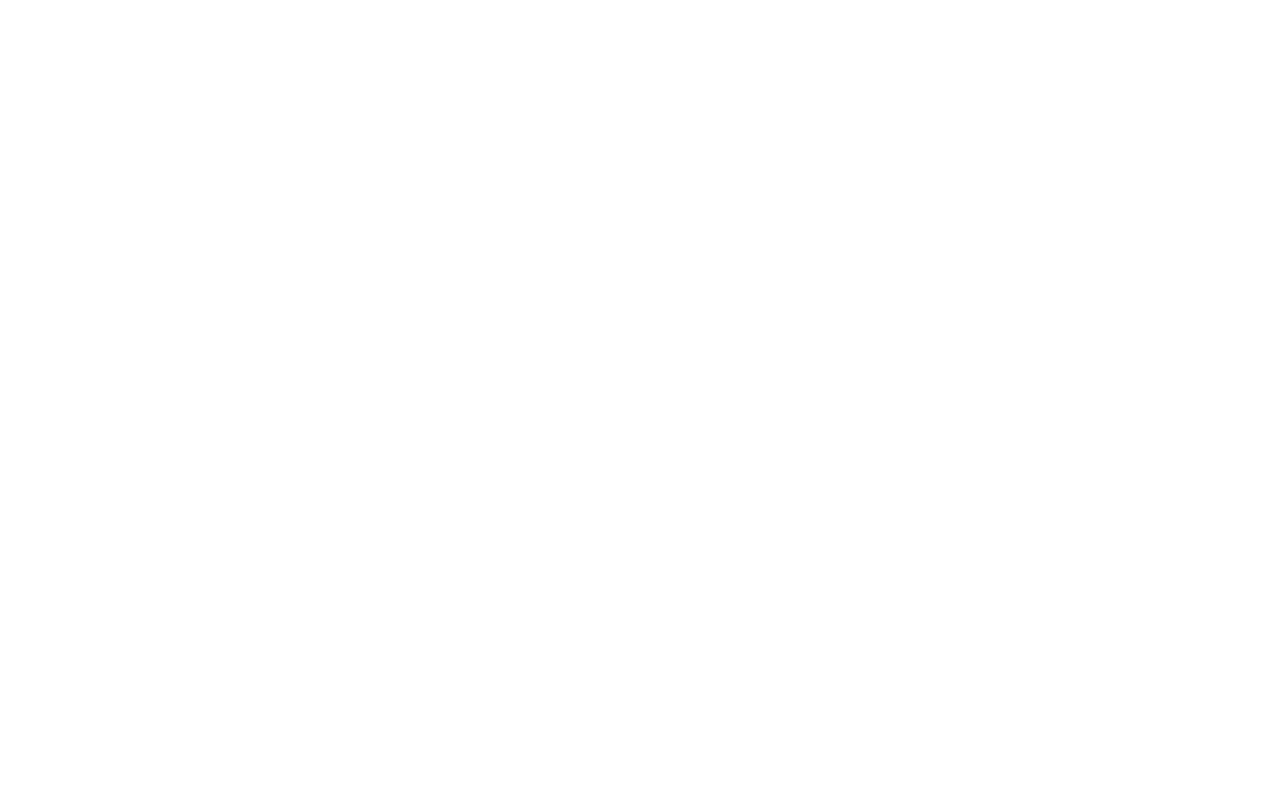
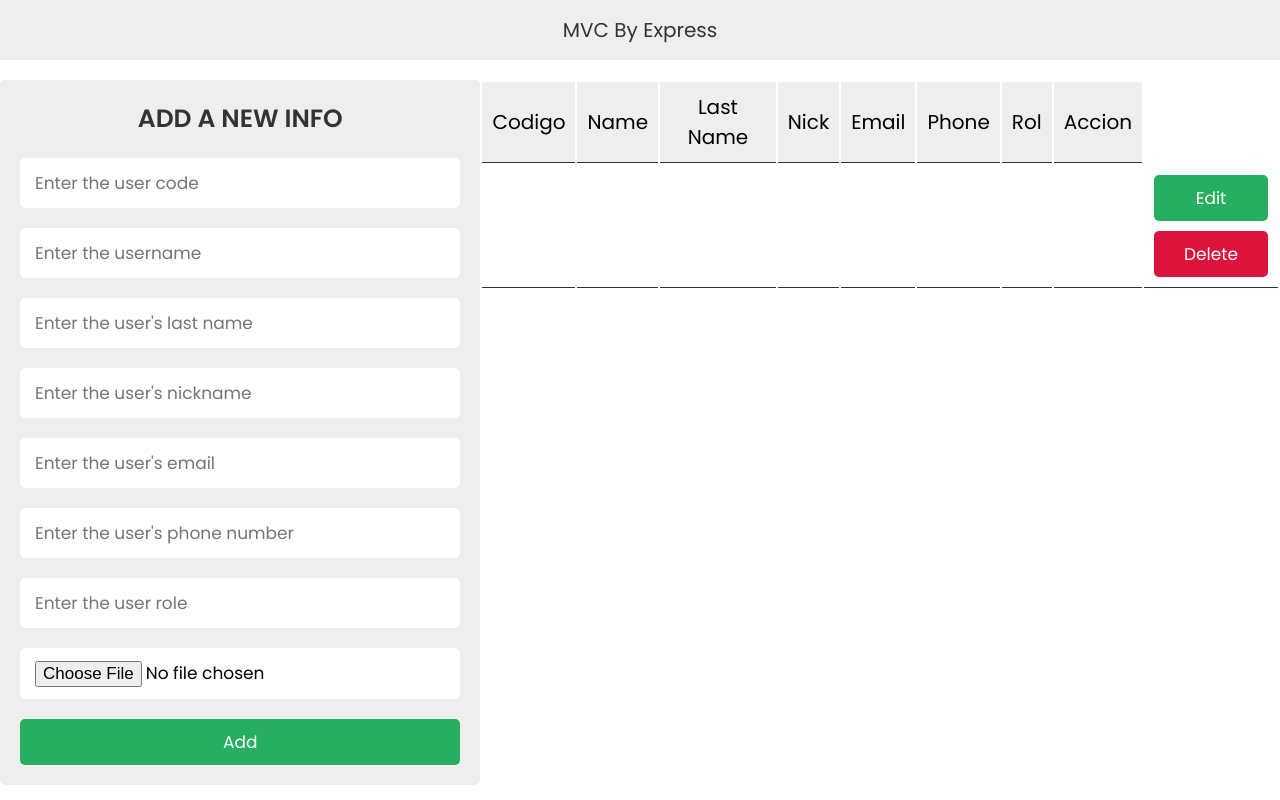
Before and after one commit to KevinnNeira/cineCampus, a React (Vite) app: page /product in a window 1280 px wide. Before the commit this address had no page. Built offline with nearby package versions, Linux system fonts and the light colour scheme.

Commit message:
style: :lipstick: Se le agrego la vista al crud

```diff
--- /dev/null
+++ b/src/components/Crud.jsx
@@ -0,0 +1,61 @@
+import React from 'react'
+
+export const Crud = () => {
+  return (
+    <body>
+    <body>
+        <span className="message">MVC by express</span>
+        <div className="container">
+            <div className="admin-product-form-container">
+                 <form id="myForm" action="/user/v1" method="POST">
+                    <h3>add a new info</h3>
+                    <input type="number" placeholder="Enter the user code" name="codigo" className="box"/>
+                    <input type="text" placeholder="Enter the username" name="nombre" className="box"/>
+                    <input type="text" placeholder="Enter the user's last name" name="apellido" className="box"/>
+                    <input type="text" placeholder="Enter the user's nickname" name="nick" className="box"/>
+                    <input type="email" placeholder="Enter the user's email" name="corro_electronico" className="box"/>
+                    <input type="number" placeholder="Enter the user's phone number" name="telefono" className="box"/>
+                    <input type="rol" placeholder="Enter the user role" name="rol" className="box"/>
+                    <input type="file" accept="image/png, image/jpeg, image/jpg" name="product_image" className="box"/>
+                    <input type="submit" className="btn" name="add" value="add"/>
+                </form>
+            </div>
+            <div className="product-display">
+                <table className="product-display-table">
+                    <thead>
+                        <tr>
+                            <td>Codigo</td>
+                            <td>Name</td>
+                            <td>Last name</td>
+                            <td>Nick</td>
+                            <td>Email</td>
+                            <td>Phone</td>
+                            <td>Rol</td>
+                            <td>Accion</td>
+                        </tr>
+                    </thead>
+                    <tbody id="myTbody">
+                            <tr>
+                            <td><img src="//" height="100" alt=""/></td>
+                            <td contenteditable></td>
+                            <td></td>
+                            <td></td>
+                            <td></td>
+                            <td></td>
+                            <td></td>
+                            <td></td>
+                            <td>
+                                <a href="#" className="btn"> edit </a>
+                                <a href="#" className="btn"> delete </a>
+                            </td>
+                        </tr>
+                    </tbody>
+                </table>
+            </div>
+        </div>
+    </body>
+</body>
+  )
+}
+
+export default Crud;
--- a/src/main.jsx
+++ b/src/main.jsx
@@ -5,6 +5,7 @@
 import './styles/css/Home.css'
 import './styles/css/LogIn.css'
 import './styles/css/SignUp.css'
+import './styles/css/Crud.css'
 
 ReactDom.createRoot(document.getElementById('root')).render(
   <React.StrictMode>
--- a/src/router/AppRouter.jsx
+++ b/src/router/AppRouter.jsx
@@ -2,6 +2,7 @@
 import Home from '../components/Home';
 import LogIn from '../components/LogIn';
 import SignUp from '../components/SignUp';
+import Crud from '../components/Crud';
 
 export const AppRouter = () => {
     return(
@@ -9,6 +10,7 @@
             <Route path='/' element={<Home/>}/>
             <Route path='/logIn' element={<LogIn/>}/>
             <Route path='/signUp' element={<SignUp/>}/>
+            <Route path='/product' element={<Crud/>}/>
         </Routes>
     )
 }
--- /dev/null
+++ b/src/styles/css/Crud.css
@@ -0,0 +1,155 @@
+@import url(variables.css);
+@import url('https://fonts.googleapis.com/css2?family=Poppins:wght@100;200;300;400;500;600&display=swap');
+* {
+    font-family: 'Poppins', sans-serif;
+    margin: 0;
+    padding: 0;
+    box-sizing: border-box;
+    outline: none;
+    border: none;
+    text-decoration: none;
+    text-transform: capitalize;
+}
+
+html {
+    font-size: 62.5%;
+    overflow-x: hidden;
+}
+
+.btn {
+    display: block;
+    width: 100%;
+    cursor: pointer;
+    border-radius: .5rem;
+    margin-top: 1rem;
+    font-size: 1.7rem;
+    padding: 1rem 3rem;
+    background: var(--green);
+    color: var(--white);
+    text-align: center;
+}
+
+.btn:hover {
+    background: var(--black);
+}
+
+.message {
+    display: block;
+    background: var(--bg-color);
+    padding: 1.5rem 1rem;
+    font-size: 2rem;
+    color: var(--black);
+    margin-bottom: 2rem;
+    text-align: center;
+}
+
+.container {
+    display: flex;
+    justify-content: space-around;
+}
+
+.admin-product-form-container.centered {
+    display: flex;
+    align-items: center;
+    justify-content: center;
+    min-height: 100vh;
+
+}
+
+.admin-product-form-container form {
+    max-width: 50rem;
+    padding: 2rem;
+    border-radius: .5rem;
+    background: var(--bg-color);
+}
+
+.admin-product-form-container form h3 {
+    text-transform: uppercase;
+    color: var(--black);
+    margin-bottom: 1rem;
+    text-align: center;
+    font-size: 2.5rem;
+}
+
+.admin-product-form-container form .box {
+    width: 100%;
+    border-radius: .5rem;
+    padding: 1.2rem 1.5rem;
+    font-size: 1.7rem;
+    margin: 1rem 0;
+    background: var(--white);
+    text-transform: none;
+}
+
+.product-display {
+    /* margin: 2rem 0; */
+    width: 65%;
+    height: 85svh;
+    overflow-y: auto;
+}
+
+.product-display .product-display-table {
+    width: 100%;
+    text-align: center;
+}
+
+.product-display .product-display-table thead {
+    background: var(--bg-color);
+}
+
+.product-display .product-display-table th {
+    padding: 1rem;
+    font-size: 2rem;
+}
+
+
+.product-display .product-display-table td {
+    padding: 1rem;
+    font-size: 2rem;
+    border-bottom: var(--border);
+}
+
+.product-display .product-display-table .btn:first-child {
+    margin-top: 0;
+}
+
+.product-display .product-display-table .btn:last-child {
+    background: crimson;
+}
+
+.product-display .product-display-table .btn:last-child:hover {
+    background: var(--black);
+}
+
+@media (max-width:991px) {
+
+    html {
+        font-size: 55%;
+    }
+
+}
+
+@media (max-width:768px) {
+    .container {
+        flex-direction: column;
+        align-items: center;
+    }
+    .product-display {
+        margin-top: 2rem;
+        width: 100%;
+        height: 100svh;
+        overflow-y: scroll;
+    }
+
+}
+
+@media (max-width:450px) {
+
+    html {
+        font-size: 50%;
+    }
+
+    .product-display .product-display-table {
+        width: 80rem;
+    }
+}
--- a/src/styles/css/variables.css
+++ b/src/styles/css/variables.css
@@ -10,3 +10,12 @@
     font-family: "Inter_18pt-SemiBold";
     src: url(../../../public/fonts/Inter/Inter_18pt-SemiBold.ttf);
 }
+
+:root {
+    --green: #27ae60;
+    --black: #333;
+    --white: #fff;
+    --bg-color: #eee;
+    --box-shadow: 0 .5rem 1rem rgba(0, 0, 0, .1);
+    --border: .1rem solid var(--black);
+}
```
